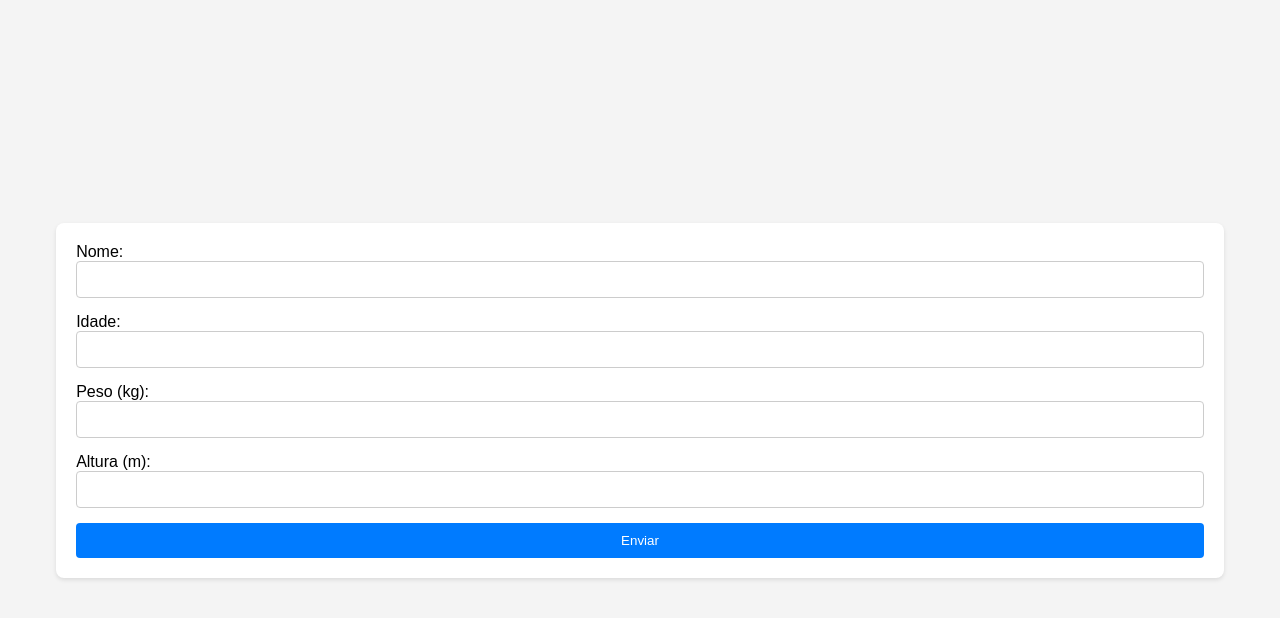
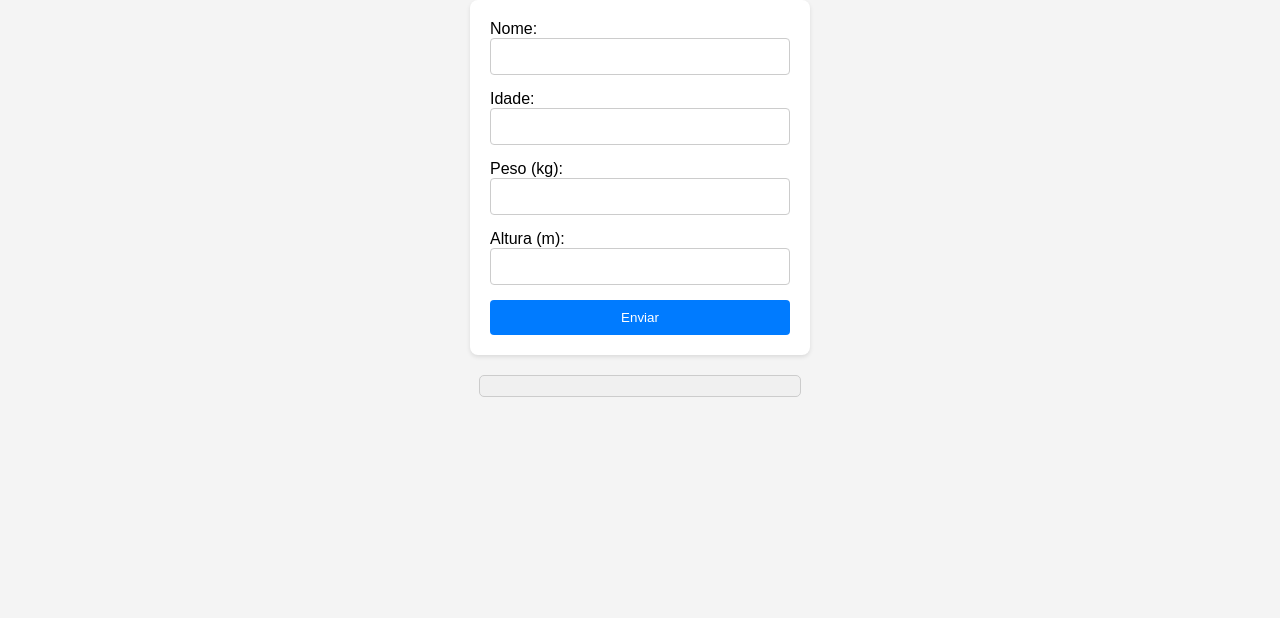
Before and after one commit to gustavo-it/javascript, a plain HTML site: page 01 - Basic/arrays-objects-functions/index.html in a window 1280 px wide. Drawn offline with Linux system fonts and the light colour scheme.

Commit message:
Adding the div result

```diff
--- a/01 - Basic/arrays-objects-functions/index.html
+++ b/01 - Basic/arrays-objects-functions/index.html
@@ -24,10 +24,11 @@
     <input type="submit" value="Enviar">
   </form>
 
-  <script src="index.js"></script>
-
   <div class="result">
 
   </div>
+
+  <script src="index.js"></script>
+
 </body>
 </html>
--- a/01 - Basic/arrays-objects-functions/style.css
+++ b/01 - Basic/arrays-objects-functions/style.css
@@ -3,17 +3,23 @@ body {
   margin: 0;
   padding: 0;
   display: flex;
-    justify-content: center;
+  flex-direction: column; /* Alteração para coluna para que os elementos fiquem um embaixo do outro */
   align-items: center;
-    height: 100vh;
+  min-height: 100vh; /* Alteração para min-height para garantir que o corpo cubra toda a altura da janela de visualização */
   background-color: #f4f4f4;
 }
 
 form {
+  width: 300px; /* Largura fixa para o formulário */
   background-color: #fff;
   padding: 20px;
   border-radius: 8px;
   box-shadow: 0 2px 4px rgba(0, 0, 0, 0.1);
+  margin-bottom: 20px; /* Espaçamento na parte inferior do formulário */
+}
+
+.input-container {
+  width: 100%; /* Para garantir que os inputs ocupem toda a largura do formulário */
 }
 
 input[type="text"],
@@ -40,3 +46,11 @@ body {
 input[type="submit"]:hover {
   background-color: #0056b3;
 }
+
+.result {
+  padding: 10px;
+  background-color: #f0f0f0;
+  border: 1px solid #ccc;
+  border-radius: 5px;
+  width: 300px; /* Largura igual à do formulário */
+}
```
Lines whose indentation alone changed are shown as unchanged.
